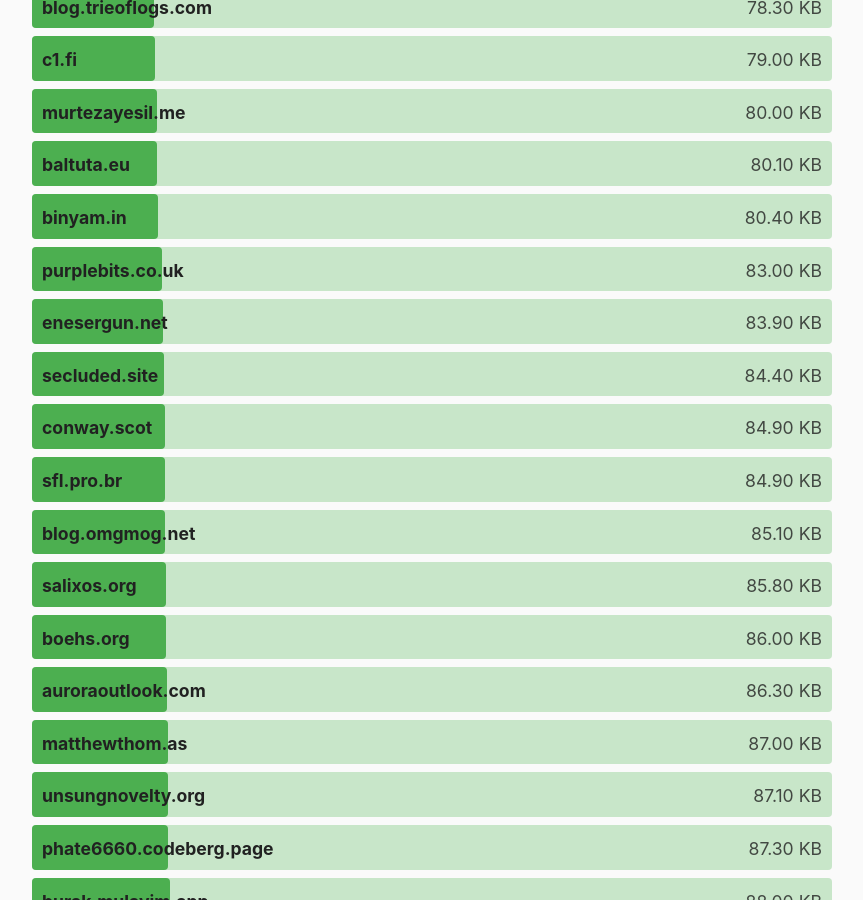
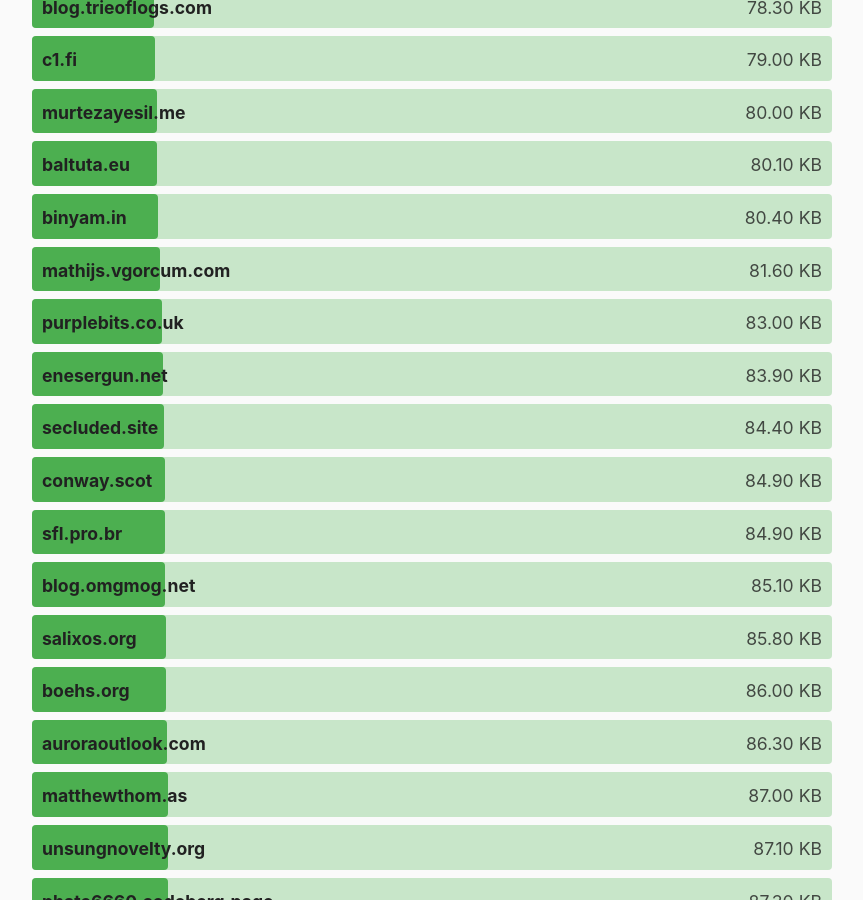
Before and after one commit to kevquirk/512kb.club, a Jekyll site: the page built from index.md, in a window 1280 px wide and 900 px high, scrolled down 18627 px. Shown: the whole window, without its empty margins (208-1071 px from the left). Built offline with Jekyll 4.4.1, drawn with Linux system fonts in a browser that asks for light colours; some of the changed text lies outside the part shown.

Commit message:
Update mathijs.vgorcum.com

```diff
--- a/_data/sites.yml
+++ b/_data/sites.yml
@@ -1809,8 +1809,8 @@
 
 - domain: mathijs.vgorcum.com
   url: https://mathijs.vgorcum.com/
-  size: 312
-  last_checked: 2022-02-11
+  size: 81.6
+  last_checked: 2023-09-14
 
 - domain: matt-smiley
   url: https://matt-smiley.com/
```
